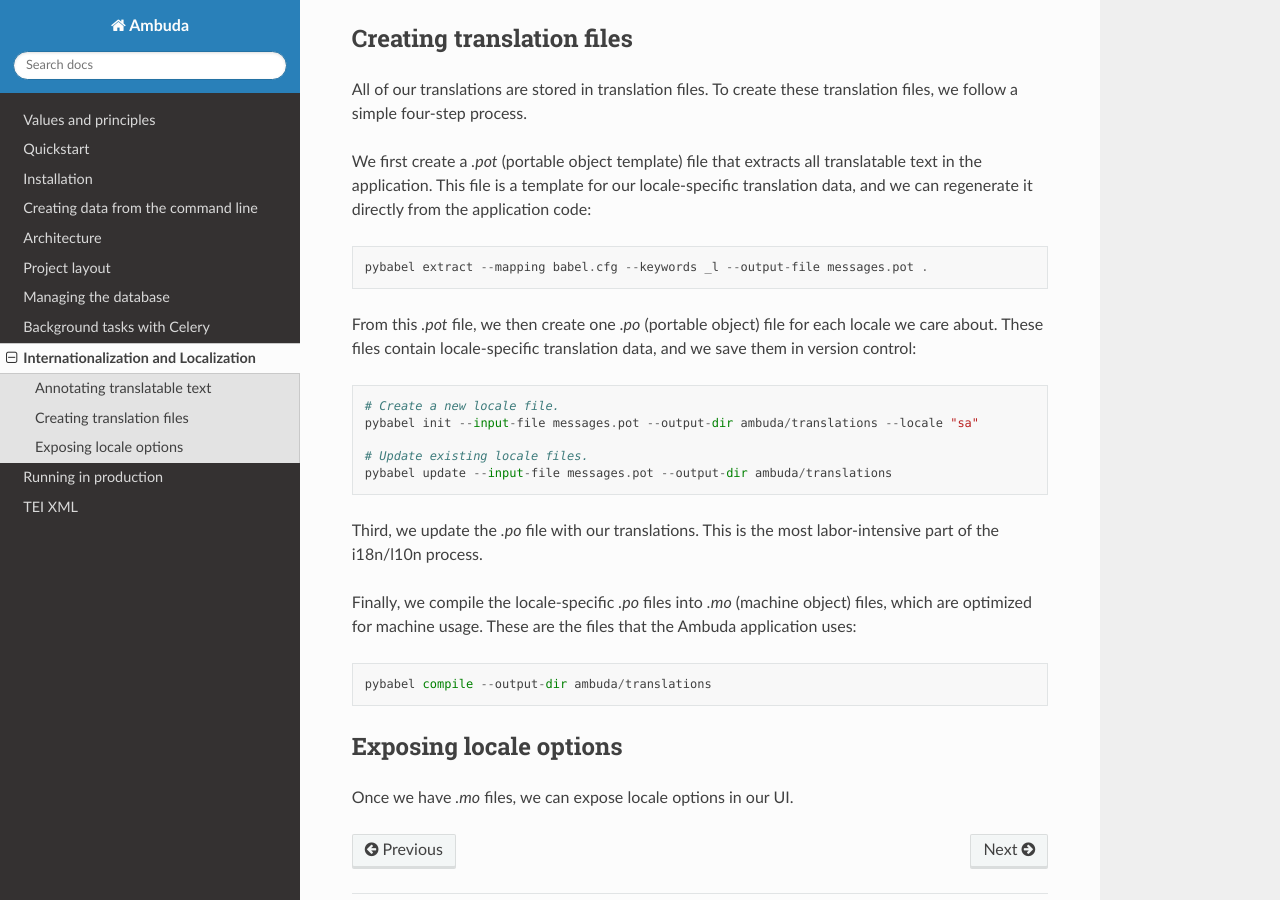
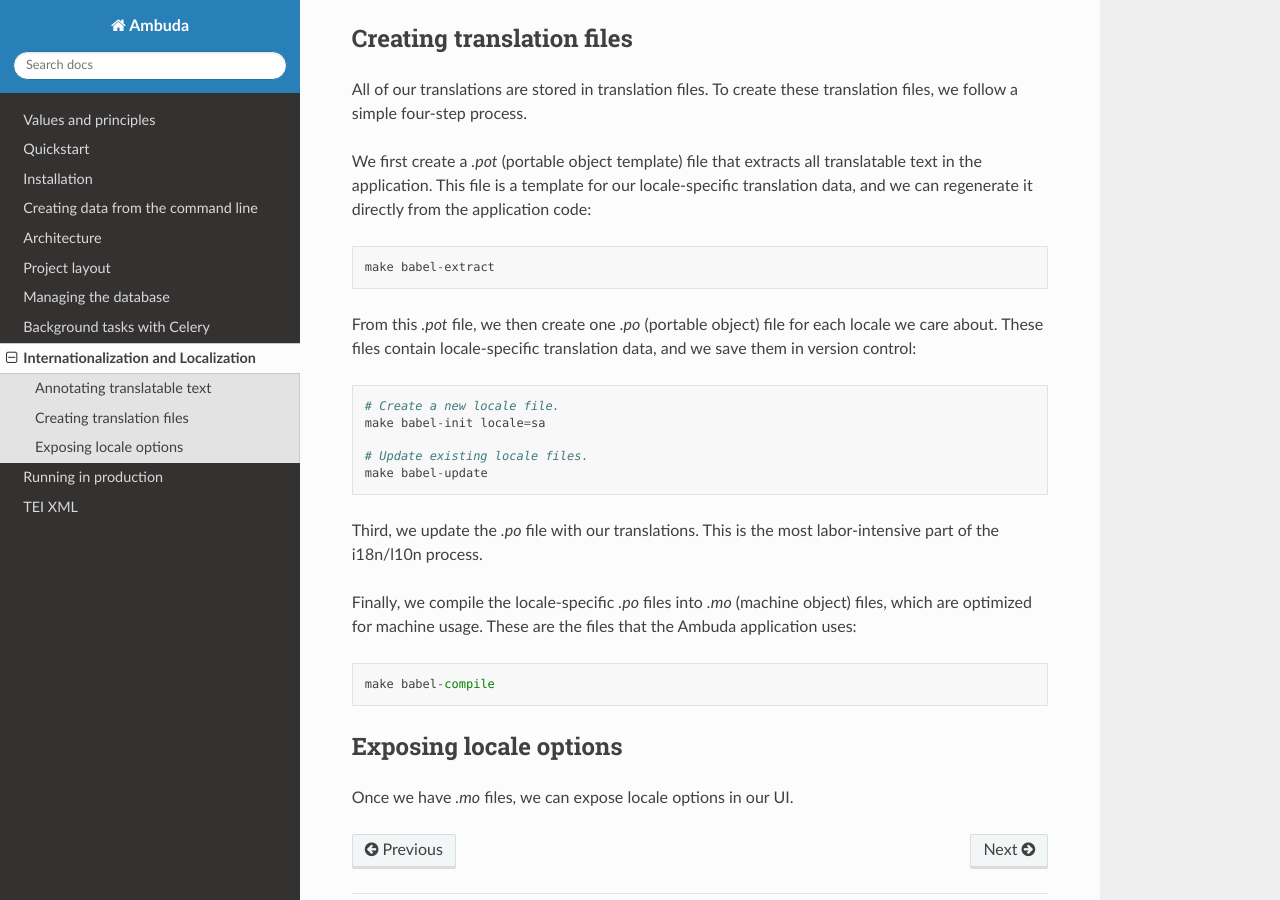
Before and after one commit to ambuda-org/ambuda, a Sphinx documentation site: the page built from docs/i18n-and-l10n.rst, in a window 1280 px wide and 900 px high, scrolled down 841 px. Built offline with Sphinx 7.4.7 and the Read the Docs theme 2.0.0, drawn with Linux system fonts in a browser that asks for light colours.

Commit message:
To makefile

```diff
--- a/docs/i18n-and-l10n.rst
+++ b/docs/i18n-and-l10n.rst
@@ -48,17 +48,17 @@ translatable text in the application. This file is a template for our
 locale-specific translation data, and we can regenerate it directly from the
 application code::
 
-    pybabel extract --mapping babel.cfg --keywords _l --output-file messages.pot .
+    make babel-extract
 
 From this `.pot` file, we then create one `.po` (portable object) file for each
 locale we care about. These files contain locale-specific translation data, and
 we save them in version control::
 
     # Create a new locale file.
-    pybabel init --input-file messages.pot --output-dir ambuda/translations --locale "sa"
+    make babel-init locale=sa
 
     # Update existing locale files.
-    pybabel update --input-file messages.pot --output-dir ambuda/translations
+    make babel-update
 
 Third, we update the `.po` file with our translations. This is the most
 labor-intensive part of the i18n/l10n process.
@@ -67,7 +67,7 @@ Finally, we compile the locale-specific `.po` files into `.mo` (machine object)
 files, which are optimized for machine usage. These are the files that the
 Ambuda application uses::
 
-    pybabel compile --output-dir ambuda/translations
+    make babel-compile
 
 
 Exposing locale options
```
Also changed, not shown: 2 other files.
